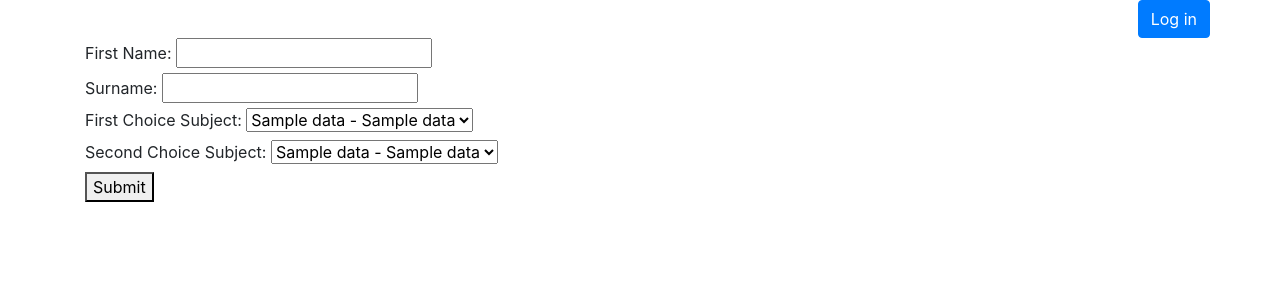
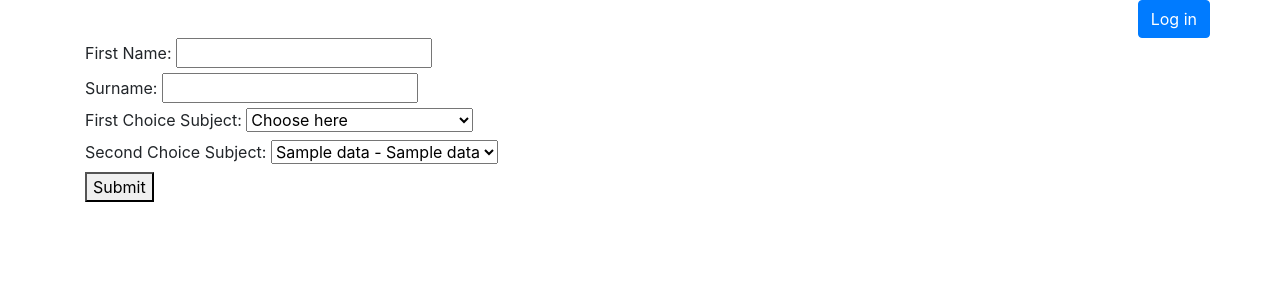
Before and after one commit to TheGoodall/orangeCat, a Flask app: template backend/orangecat/templates/tutee.html in a window 1280 px wide. Shown: the top 300 px of the page. Run offline with Flask 2, Linux system fonts and the light colour scheme; the template is opened without the code that fills it: most values are stand-ins (such as "Sample title", 1, 10 or a date in 2020); some libraries are stand-ins or nearby versions.

Commit message:
Updated tutee.html

```diff
--- a/backend/orangecat/templates/tutee.html
+++ b/backend/orangecat/templates/tutee.html
@@ -13,6 +13,7 @@
 <div>
     <label for="first_subject">First Choice Subject:</label>
     <select name="first_subject">
+        <option value="" selected disabled hidden>Choose here</option>
         {% for r in data %}
 
         <option value="{{r[0]}}">{{r[1]}} - {{r[2]}}</option>
```
